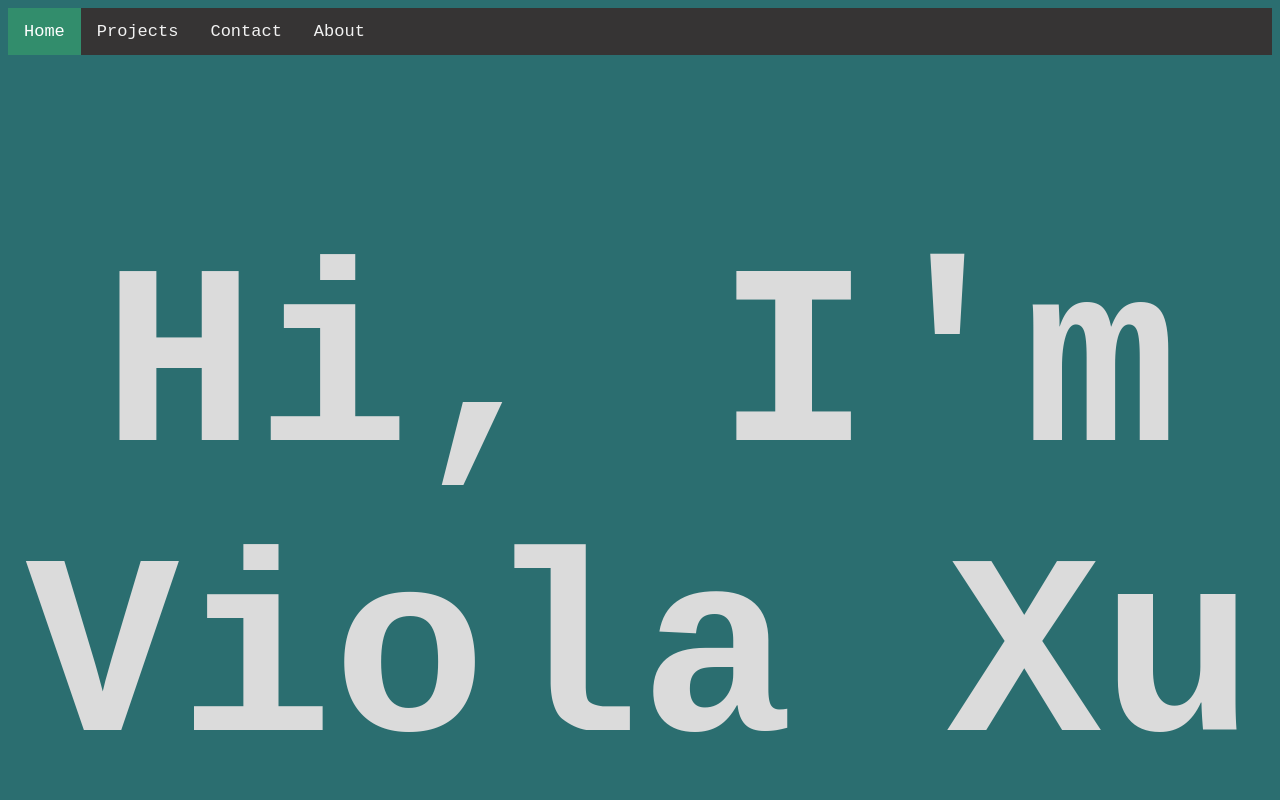
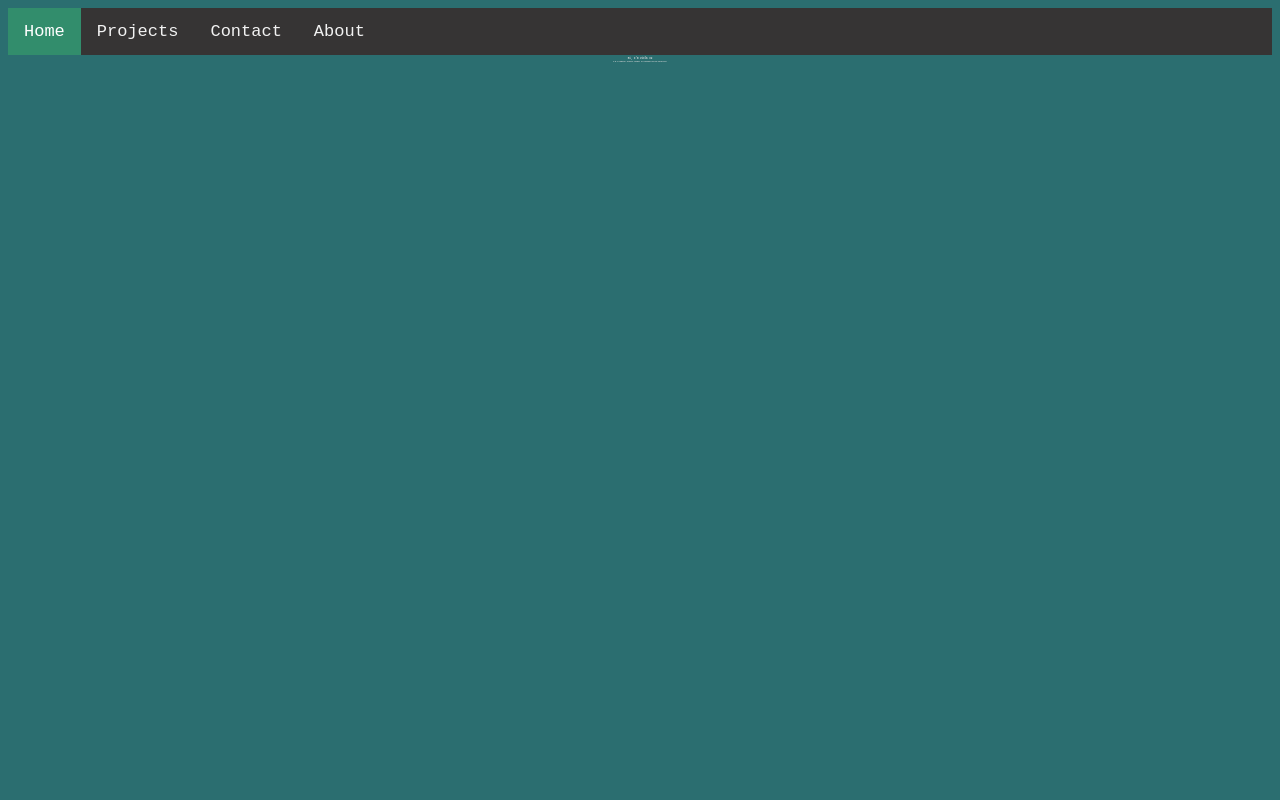
Before and after one commit to vixu8/fr-website, a plain HTML site: page index.html in a window 1280 px wide. Shown: the top 800 px of the page. Drawn offline with Linux system fonts and the light colour scheme.

Commit message:
Update home.css

```diff
--- a/assets/css/home.css
+++ b/assets/css/home.css
@@ -23,6 +23,6 @@
 
 body {
     color:rgb(219, 219, 219);
-    font-size: 10vw;
-    text-align:center;
+    font-size: .10vw;
+    text-align: center;
 }
```
